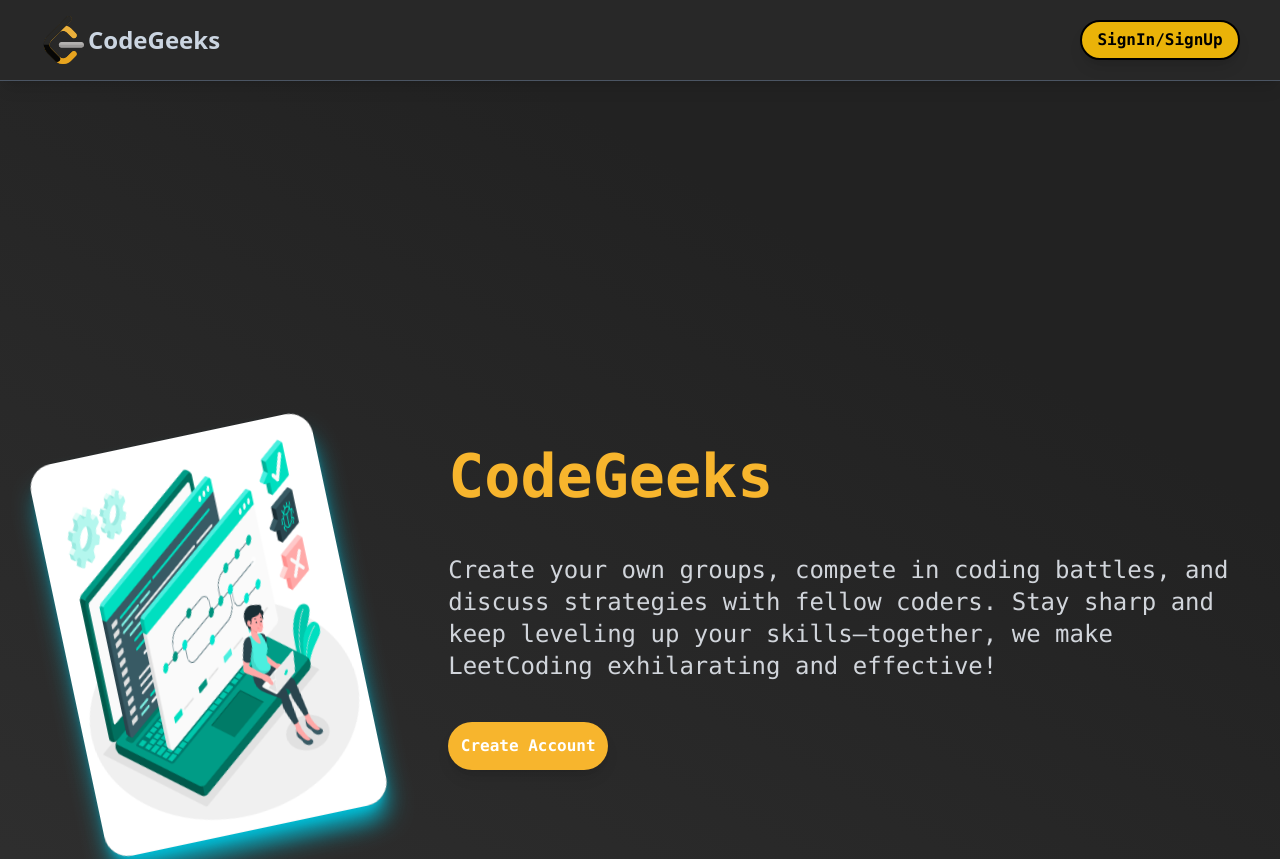
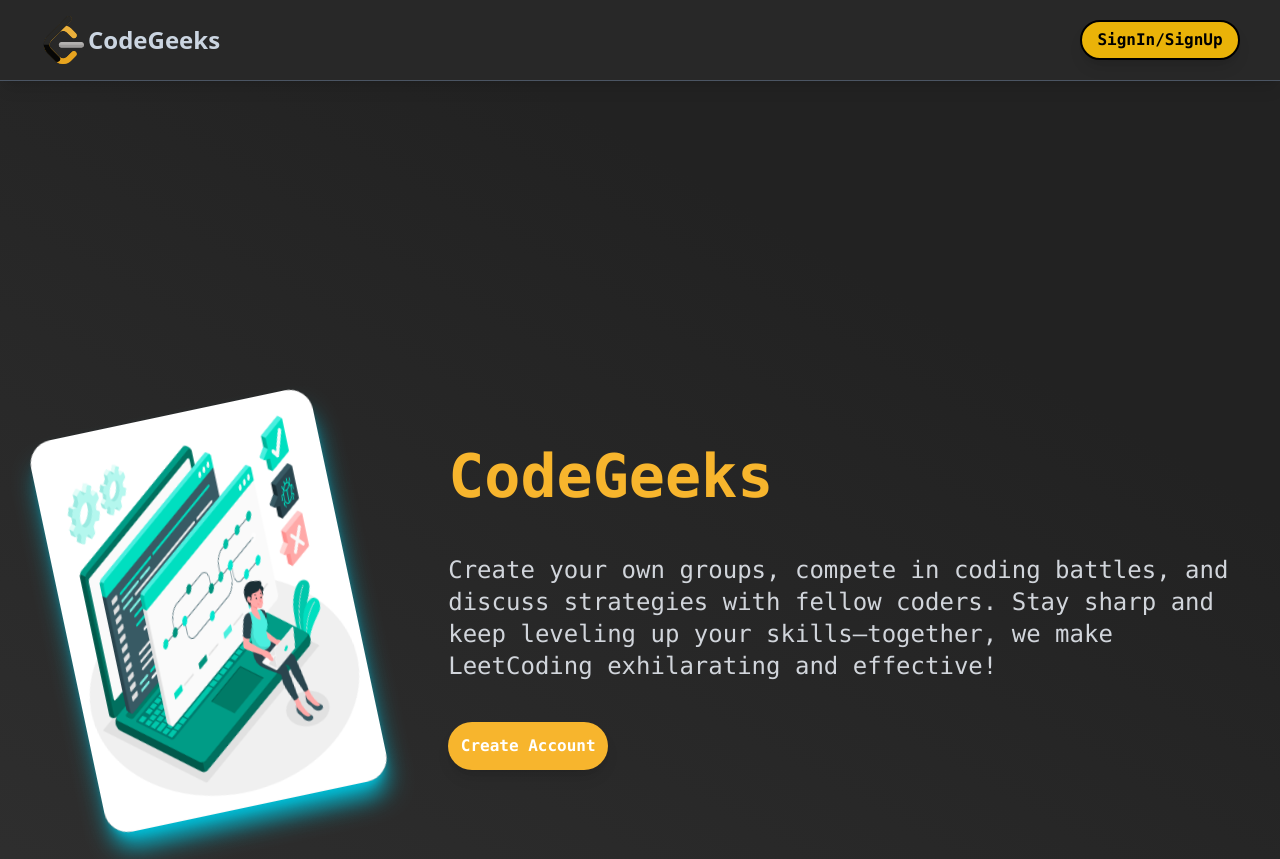
Before and after one commit to Rishabh-1098git/CodeGeeks, a React (Vite) app: page / in a window 1280 px wide. Shown: the top 859 px of the page. Built offline with nearby package versions, Linux system fonts and the light colour scheme; no server answers.

Commit message:
Update Home.jsx

```diff
--- a/src/pages/Home.jsx
+++ b/src/pages/Home.jsx
@@ -16,7 +16,7 @@
       {/* Hero Section */}
       <div className="flex flex-col lg:flex-row items-center justify-center lg:justify-between p-6 h-screen sm:mt-52">
         {/* Hero Image Section */}
-        <div className="flex justify-center lg:justify-start mb-8 lg:mb-0 lg:ml-10 lg:-rotate-12 mt-12">
+        <div className="flex justify-center lg:justify-start mb-8 lg:mb-0 lg:ml-10 lg:-rotate-12 ">
           <motion.img
             src={HeroImg}
             alt="Hero"
```
